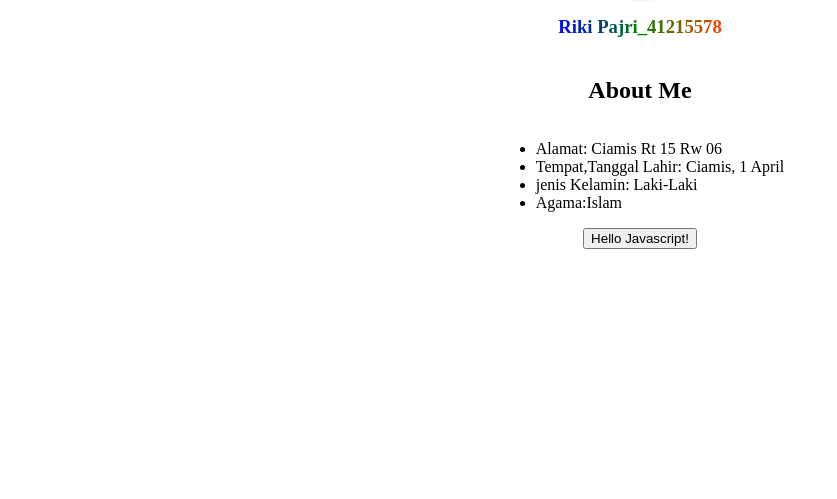
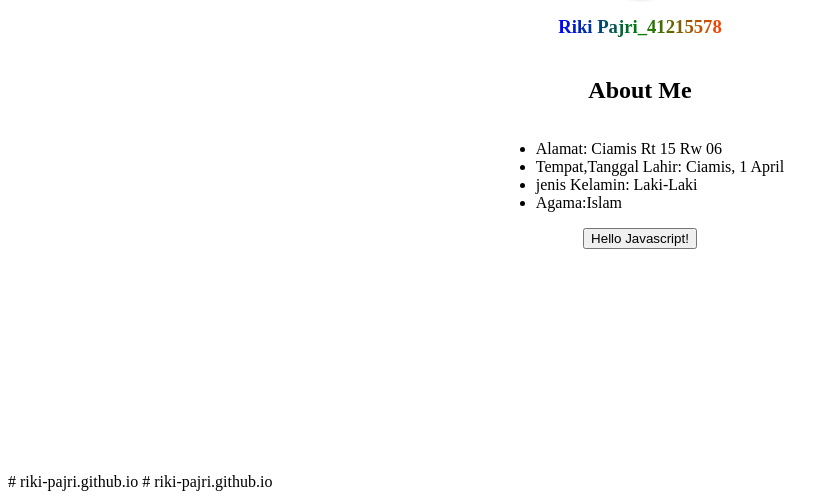
Before and after one commit to Rikpaj/rikpaj.github.io, a plain HTML site: page index.html in a window 1280 px wide. Shown: the part 335-834 px from the top of the page, without its empty margins (0-837 px from the left). Drawn offline with Linux system fonts and the light colour scheme.

Commit message:
first commit

```diff
--- a/Hello word.html
+++ b/index.html
@@ -61,4 +61,5 @@
         <button onclick="alert('halo bapak')">Hello Javascript!</button>
        </div>
 </body>
-</html>
+</html># riki-pajri.github.io
+# riki-pajri.github.io
```
